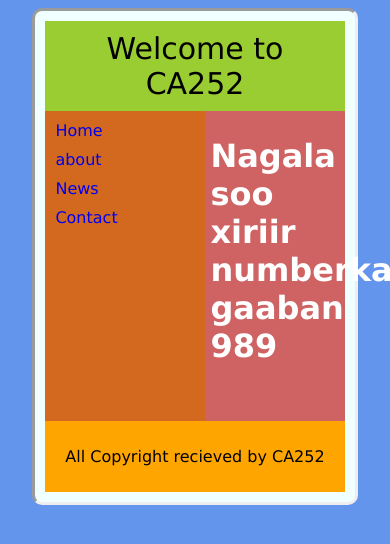
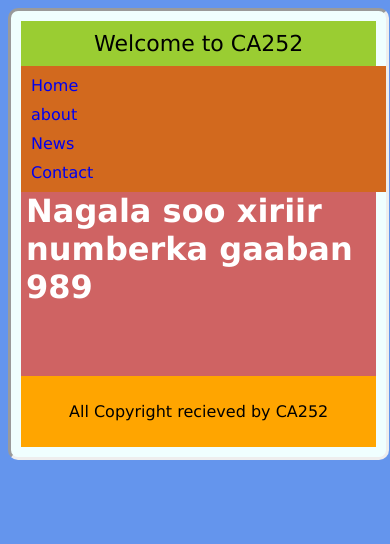
Before and after one commit to Abdullahi-252/Build-two-columns, a plain HTML site: page Contact.html in a window 390 px wide. Drawn offline with Linux system fonts and the light colour scheme.

Commit message:
Enhance Contact.html with responsive styles
Added media query for responsive design.

```diff
--- a/Contact.html
+++ b/Contact.html
@@ -54,6 +54,30 @@
             padding: 10px;
             text-align: center;
         }
+        @media (max-width: 768px){
+
+    .container{
+        flex-direction: column;
+    }
+
+    nav{
+        width: 100%;
+        min-height: auto;
+    }
+
+    main{
+        margin-left: 0;
+    }
+
+    #wrapper{
+        width: 95%;
+    }
+
+    header{
+        font-size: 22px;
+    }
+
+}
 
 
     </style>
```
